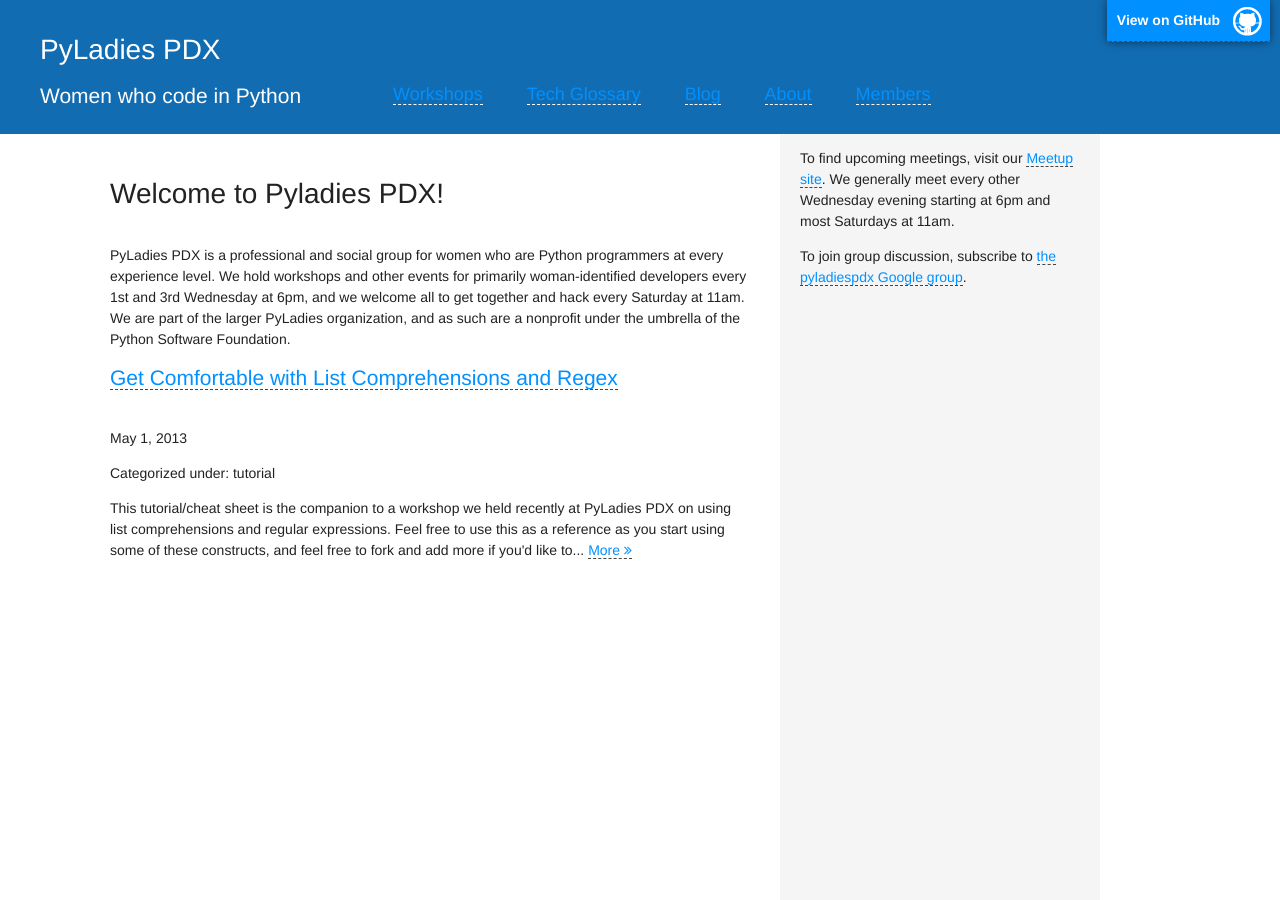
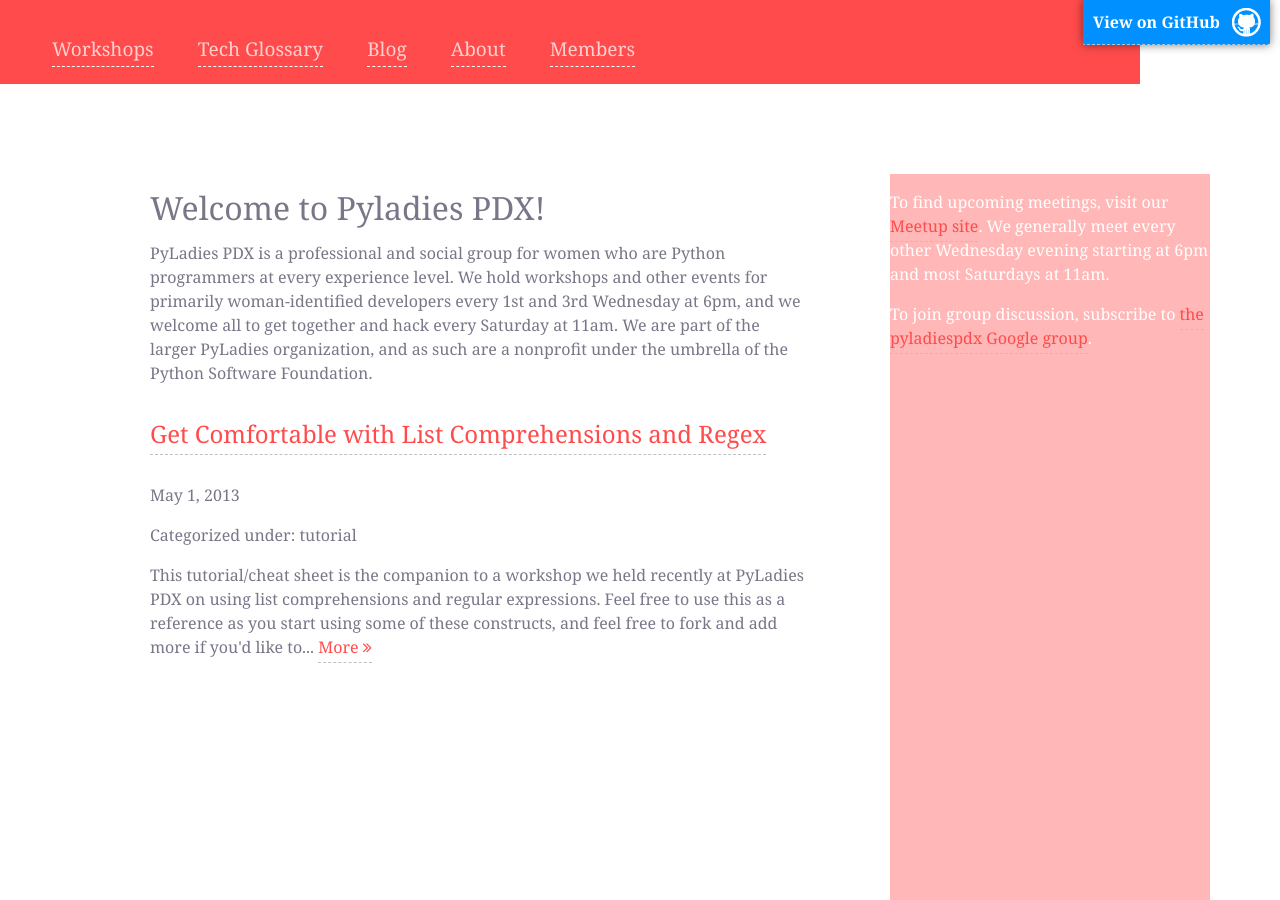
Before and after one commit to pyladiespdx/pyladiespdx.github.com, a Jekyll site: the page built from index.html, in a window 1280 px wide and 900 px high. Built offline with Jekyll 4.4.1, drawn with Linux system fonts in a browser that asks for light colours; nearby versions of some CDN libraries; Markdown is read by kramdown in place of the engine named in the settings.

Commit message:
added new styles

```diff
--- a/css/stylesheet.css
+++ b/css/stylesheet.css
@@ -19,14 +19,14 @@
 
 body {
   background: #fff;
-  color: #222;
-  font-size: 14px;
-  font-family: 'Myriad Pro', Helvetica, Arial, sans-serif;
+  color: #778;
+  font-size: 16px;
+  font-family: 'Georgia', Times, serif;
   line-height: 1.5em;
 }
 
 .container {
-  width: 1060px;
+  width: 1140px;
   height: 100% !important;
   margin: 0 auto;
   padding-bottom: 40px !important;
@@ -34,27 +34,34 @@
 
 .wrapper {
   float: left;
-  width: 640px;
-  margin: 30px 30px 30px 0;
+  width: 660px;
+  min-height: 100%;
+  background: #fff;
+  margin: 0 0 0 60px;
+  padding: 0 20px;
+}
+
+.content {
+  margin-top: 60px;
 }
 
 .sidebar {
-  width: 280px;
-  height: 100%;
-  float: left;
-  background: #f5f5f5;
-  padding: 0 20px;
+  width: 320px;
+  min-height: 100%;
+  float: right;
+  background: rgba(255, 75, 75, 0.4);
+  color: #fff;
 }
 
 .header {
-  background: #126cb2;
+  background: transparent;
   color: #fff;
   clear: both;
   overflow: hidden;
 }
 
 .footer {
-  background: #222;
+  background: #778;
   color: #fff;
   height: 60px;
   padding-bottom: 20px;
@@ -71,11 +78,10 @@
 
 h1, h2, h3, h4 {
   font-weight: 400;
-  padding-bottom: 22px;
 }
 
 h1 {
-  font-size: 2em;
+  font-size: 1.8em;
 }
 
 h1 a {
@@ -84,6 +90,7 @@
 
 h2 {
   font-size: 1.7em;
+  line-height: 2.4em;
 }
 
 h2 a {
@@ -92,13 +99,14 @@
 
 h3 {
   font-size: 1.4em;
+  line-height: 2.4em;
 }
 
 h4 {
   font-size: 1.3em;
   display: block;
   border-bottom: 1px solid #777;
-  margin-bottom: 20px;
+  margin: 20px 0;
 }
 
 ul, ol, dl {
@@ -181,21 +189,34 @@
 
 a {
   text-decoration: none;
-  color: #0090ff;
-  border-bottom: 1px dashed #444;
+  color: rgb(255, 75, 75);
+  padding-bottom: 4px;
+  border-bottom: 1px dashed #c0c0c0;
 }
 
 a:hover {
-  color: #0d16ff;
+  color: rgb(255, 50, 50);
 }
 
 .nav {
-  width: 640px;
+  position: fixed;
+  width: 1140px;
+  background: rgb(255, 75, 75);
+
+}
+
+.us {
+  display: block;
   float: left;
+  color: #fff;
+  padding: 15px 30px;
 }
 
 .nav ul {
-  margin-top: 78px;
+  float: left;
+  margin-top: 31px;
+  margin-left: 40px;
+  padding: 0;
 }
 
 .nav li {
@@ -205,14 +226,12 @@
 }
 
 .nav li a {
-  font-size: 18px;
+  color: #ffcfcf;
+  font-size: 19px;
   border-bottom: 1px dashed #fff;
 }
 
-.nav li a:hover {
-  color: #fff;
-}
-
+.nav li a:hover,
 .nav li a:active {
   color: #fff;
 }
@@ -227,25 +246,17 @@
   overflow: hidden;
 }
 
-.us {
+.logo {
   float: left;
-  margin: 20px 40px;
 }
 
-.name {
-  color: #fff;
+.logo a {
+  border-bottom: none;
 }
 
-.name h1,
-.name h2 {
-  padding-bottom: 8px;
-  margin-bottom: 0;
-}
-
-.logo {
-  float: left;
-  max-width: 150px;
-  max-height: 150px;
+.logo img {
+  width: 60px;
+  margin: 10px;
 }
 
 #forkme_banner {
@@ -268,7 +279,24 @@
 *******************************************************************************/
 
 .social {
+}
 
+.social ul {
+  margin-top: 0;
+}
+
+.social li {
+  display: block;
+  margin-top: 14px;
+}
+
+.social li a {
+  font-size: 16px;
+  border-bottom: 1px dashed #fff;
+}
+
+.social i {
+  color: #fff;
 }
 
 /*******************************************************************************
@@ -289,8 +317,26 @@
   margin: 12px;
 }
 
+.pyladies-wide {
+  margin: 0;
+  margin-top: 40px;
+}
+
 i {
+}
 
+.background-image {
+  display: none;
+  position: fixed;
+  width: 100%;
+  height: 100%;
+  z-index: -1;
+  top: 0;
+  left: 0;
+}
+
+.background-image img {
+  margin: 0;
 }
 
 /*******************************************************************************
```
